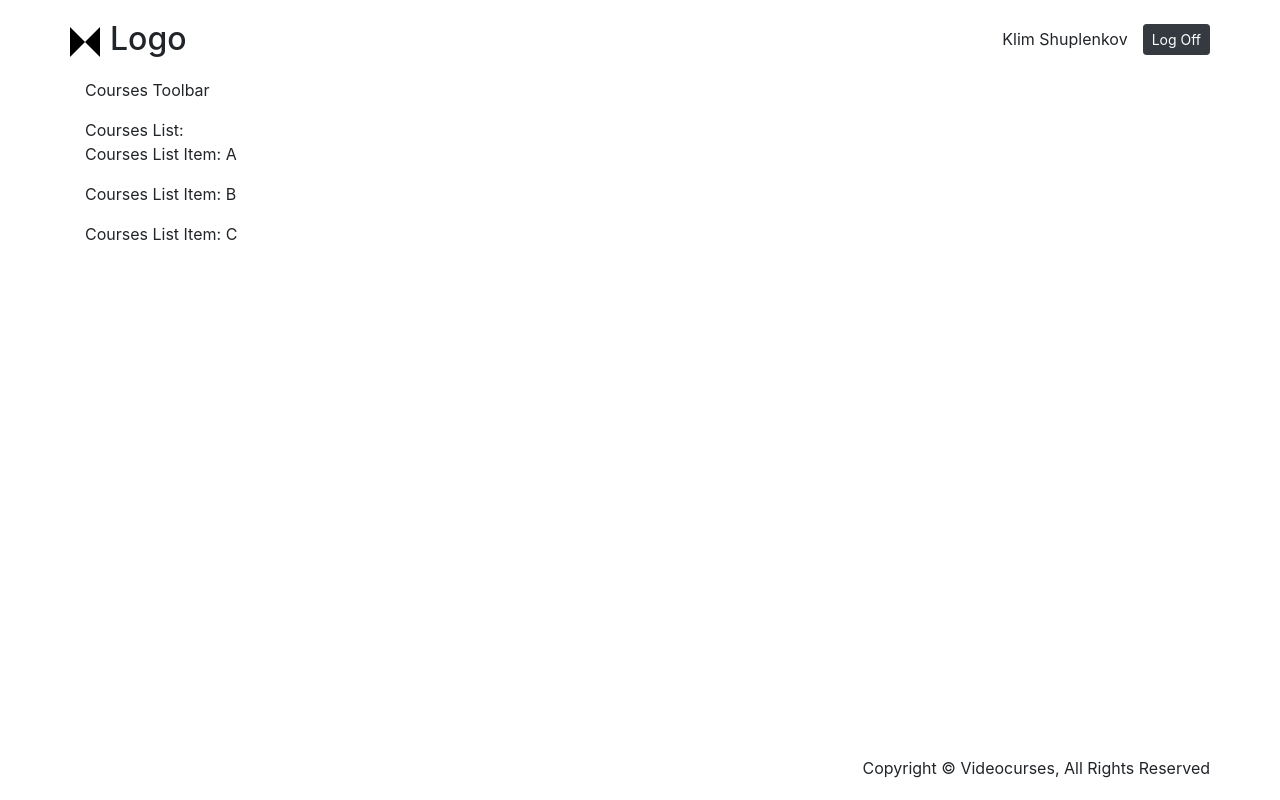
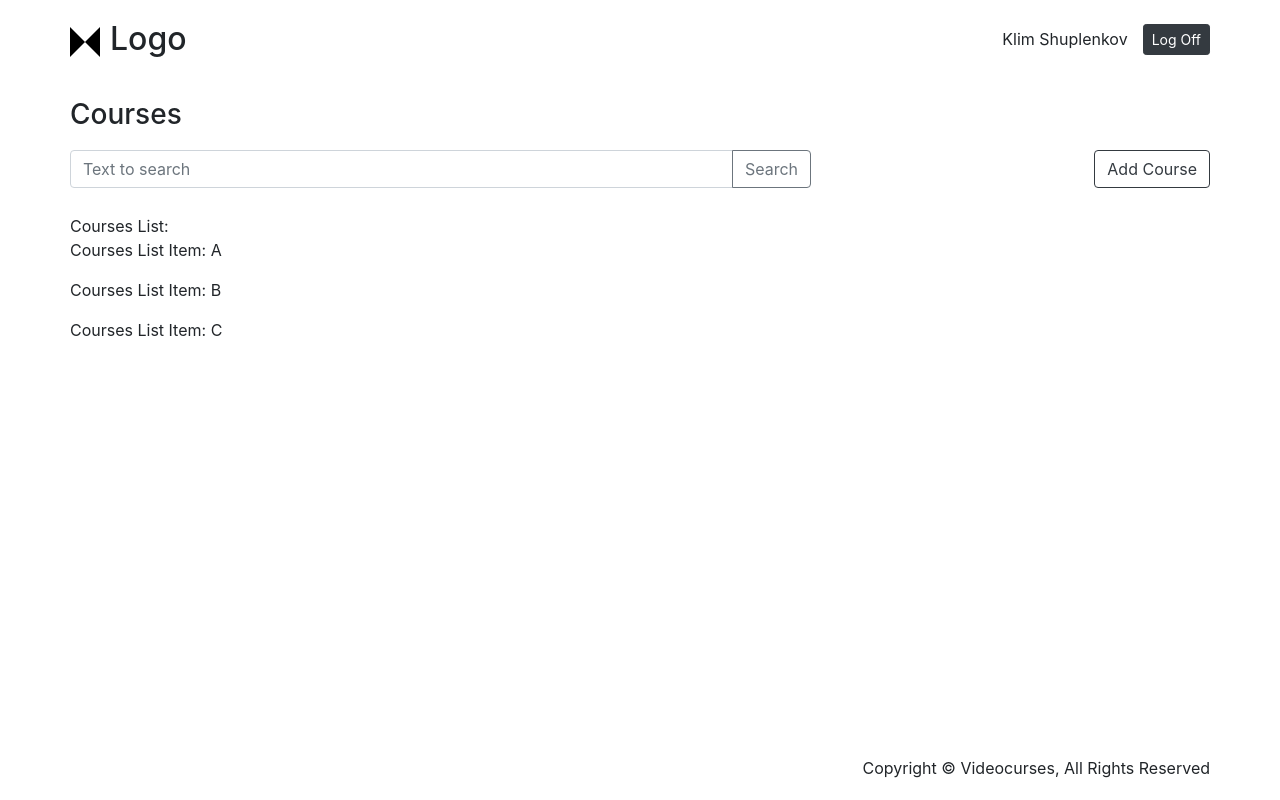
Before and after one commit to Klim711/angular-2018-course, an Angular app: page / in a window 1280 px wide. Built offline with nearby package versions, Linux system fonts and the light colour scheme.

Commit message:
Update 'courses-toolbar' component

```diff
--- a/src/app/app.component.css
+++ b/src/app/app.component.css
@@ -6,4 +6,5 @@
 
 main {
   flex: 1;
+  padding: 0;
 }
--- a/src/app/listing/courses-toolbar/courses-toolbar.component.css
+++ b/src/app/listing/courses-toolbar/courses-toolbar.component.css
@@ -0,0 +1,9 @@
+h3 {
+  margin-top: 20px;
+}
+
+.toolbar {
+  display: flex;
+  justify-content: space-between;
+  padding: 10px 0;
+}
--- a/src/app/listing/courses-toolbar/courses-toolbar.component.html
+++ b/src/app/listing/courses-toolbar/courses-toolbar.component.html
@@ -1,3 +1,8 @@
-<p>
-  Courses Toolbar
-</p>
+<h3>
+  Courses
+</h3>
+<div class="toolbar">
+  <app-search></app-search>
+
+  <app-add-course></app-add-course>
+</div>
```
